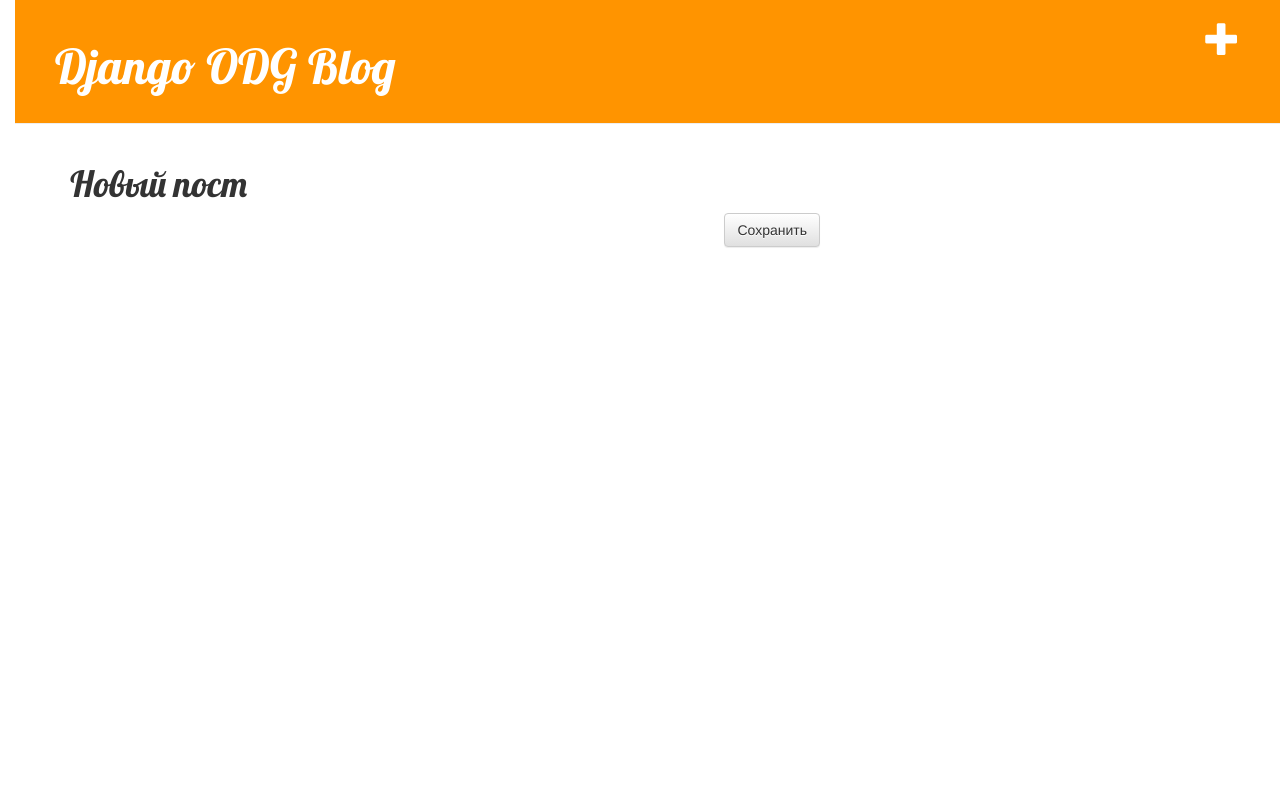
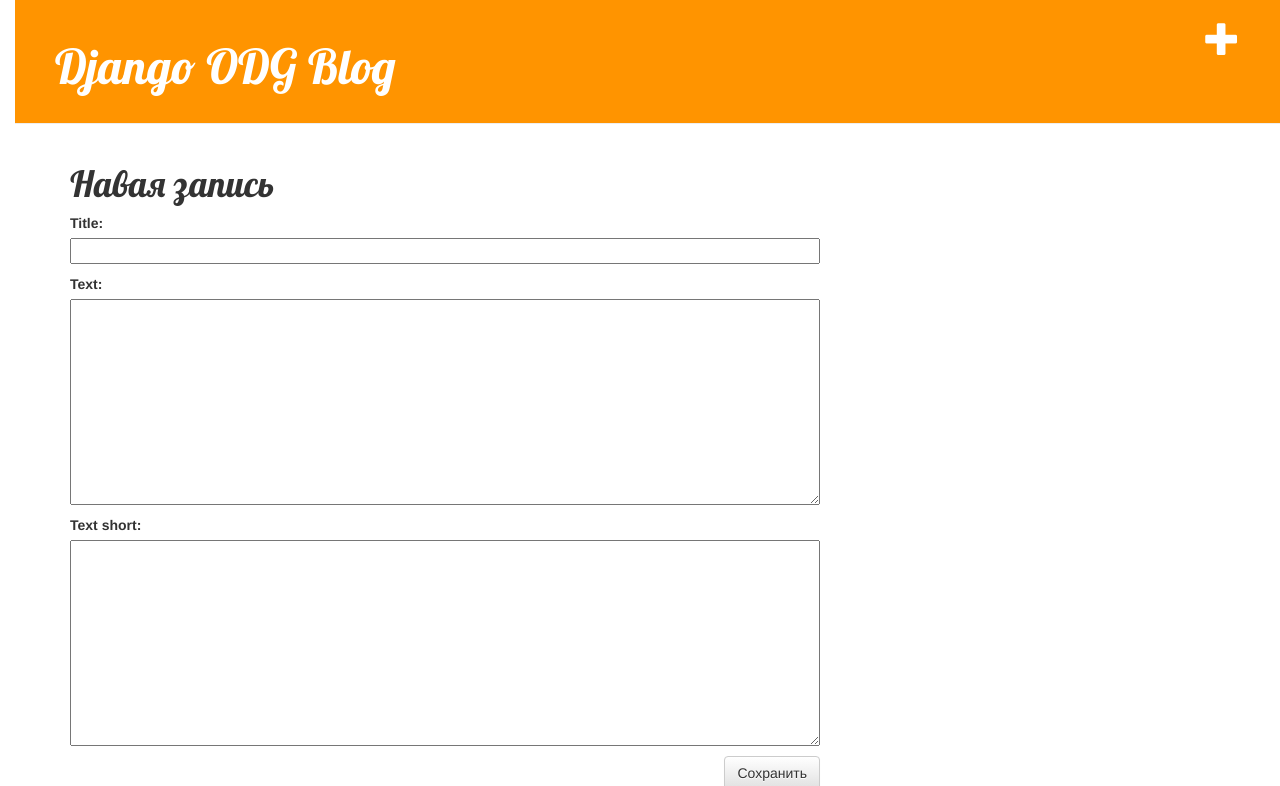
Before and after one commit to DemonODG/my-first-blog, a Django app: page /post/new/ in a window 1280 px wide. Shown: the top 786 px of the page. Run offline with Django 3.2, Linux system fonts and the light colour scheme; some libraries are stand-ins or nearby versions.

Commit message:
Commit update FormPost from add new Post (correct errors)

```diff
--- a/blog/forms.py
+++ b/blog/forms.py
@@ -2,6 +2,7 @@
 from .models import Post
 
 class PostForm(forms.ModelForm):
+
     class Meta:
         model = Post
-        fields = ('title', 'text')
+        fields = ['title', 'text', 'text_short',]
--- a/blog/templates/blog/base.html
+++ b/blog/templates/blog/base.html
@@ -1,11 +1,10 @@
 {% load staticfiles %}
 <html>
 <head>
-    <title>Django Girls blog</title>
+    <title>Django ODG blog</title>
     <link rel="stylesheet" href="//maxcdn.bootstrapcdn.com/bootstrap/3.2.0/css/bootstrap.min.css">
     <link rel="stylesheet" href="//maxcdn.bootstrapcdn.com/bootstrap/3.2.0/css/bootstrap-theme.min.css">
     <link href='//fonts.googleapis.com/css?family=Lobster&subset=latin,latin-ext' rel='stylesheet' type='text/css'>
-
     <link rel="stylesheet" href="{% static 'css/blog.css' %}">
 </head>
 <body>
--- a/blog/templates/blog/post_edit.html
+++ b/blog/templates/blog/post_edit.html
@@ -1,9 +1,10 @@
 {% extends 'blog/base.html' %}
 
 {% block content %}
-<h1>Новый пост</h1>
-<form method="POST" class="post-form">{% csrf_token %}
-	{{ form.as_p }}
-	<button type="submit" class="save btn btn-default">Сохранить</button>
-</form>
+    <h1>Навая запись</h1>
+    <form method="post" class="post-form">
+	{% csrf_token %}
+        {{ form.as_p }}
+        <button type="submit" class="save btn btn-default">Сохранить</button>
+    </form>
 {% endblock %}
--- a/blog/views.py
+++ b/blog/views.py
@@ -16,5 +16,5 @@
     return render(request, 'blog/post_detail.html', {'post': post})
 
 def post_new(request):
-    form=PostForm()
-    return render(request, 'blog/post_edit.html', {'post': form})
+    form = PostForm()
+    return render(request, 'blog/post_edit.html', {'form': form})
```
